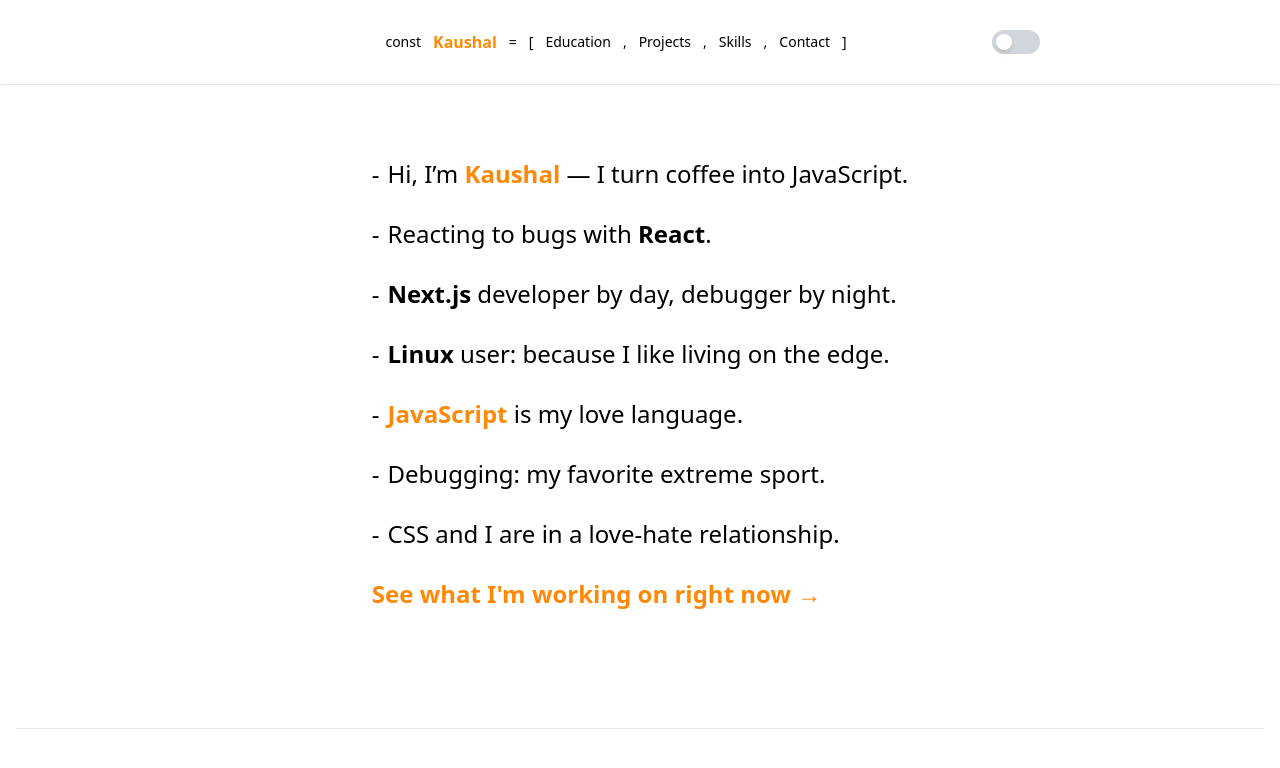
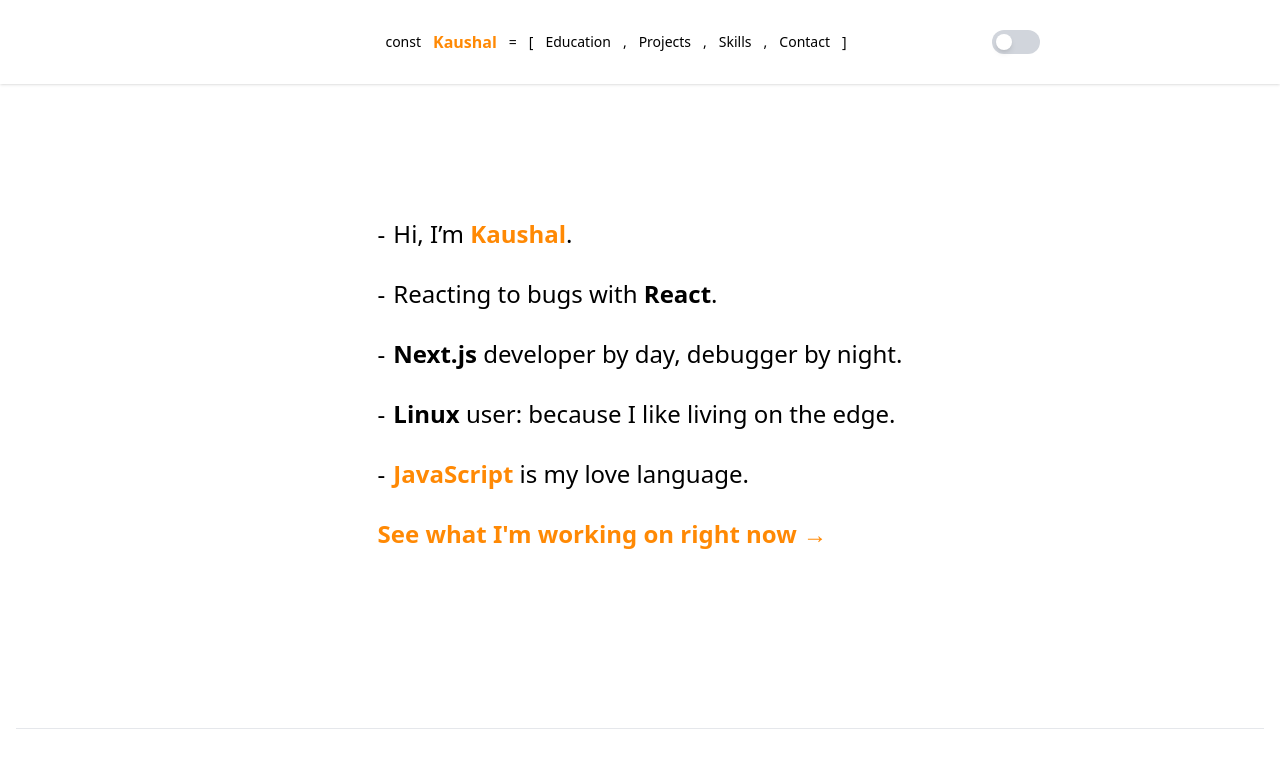
Before and after one commit to penguin-404/vite-portfolio, a React (Vite) app: page / in a window 1280 px wide. Shown: the top 768 px of the page. Built offline with nearby package versions, Linux system fonts and the light colour scheme.

Commit message:
Minor bug fix

```diff
--- a/index.html
+++ b/index.html
@@ -2,7 +2,7 @@
 <html lang="en">
   <head>
     <meta charset="UTF-8" />
-    <link rel="icon" type="image/svg+xml" href="/vite.svg" />
+    <link rel="icon" type="image/svg+xml" href="/dev.svg" />
     <meta name="viewport" content="width=device-width, initial-scale=1.0" />
     <title>Kaushal Yadav</title>
   </head>
--- a/src/components/Home.jsx
+++ b/src/components/Home.jsx
@@ -7,7 +7,7 @@ const Home = () => {
       <div className="h-[75vh] flex items-center justify-center bg-white dark:bg-gray-800 text-black dark:text-white px-6">
         <ul className="list-none space-y-7 text-xl lg:text-2xl text-justify max-w-xl">
           <li className="before:content-['-'] before:mr-2">
-            Hi, I’m <span className="text-orange-400 font-bold">Kaushal</span> — I turn coffee into JavaScript.
+            Hi, I’m <span className="text-orange-400 font-bold">Kaushal</span>.
           </li>
           <li className="before:content-['-'] before:mr-2">
             Reacting to bugs with <span className="font-semibold">React</span>.
@@ -21,12 +21,7 @@ const Home = () => {
           <li className="before:content-['-'] before:mr-2">
             <span className="font-semibold text-orange-400">JavaScript</span> is my love language.
           </li>
-          <li className="before:content-['-'] before:mr-2">
-            Debugging: my favorite extreme sport.
-          </li>
-          <li className="before:content-['-'] before:mr-2">
-            CSS and I are in a love-hate relationship.
-          </li>
+
           <li className="mt-6">
             <Link to="/updates" className="text-orange-400 font-semibold hover:underline">
               See what I'm working on right now →
```
Also changed, not shown: public/dev.svg (added), 1 other file (tests, documents, lock files or other folders).
